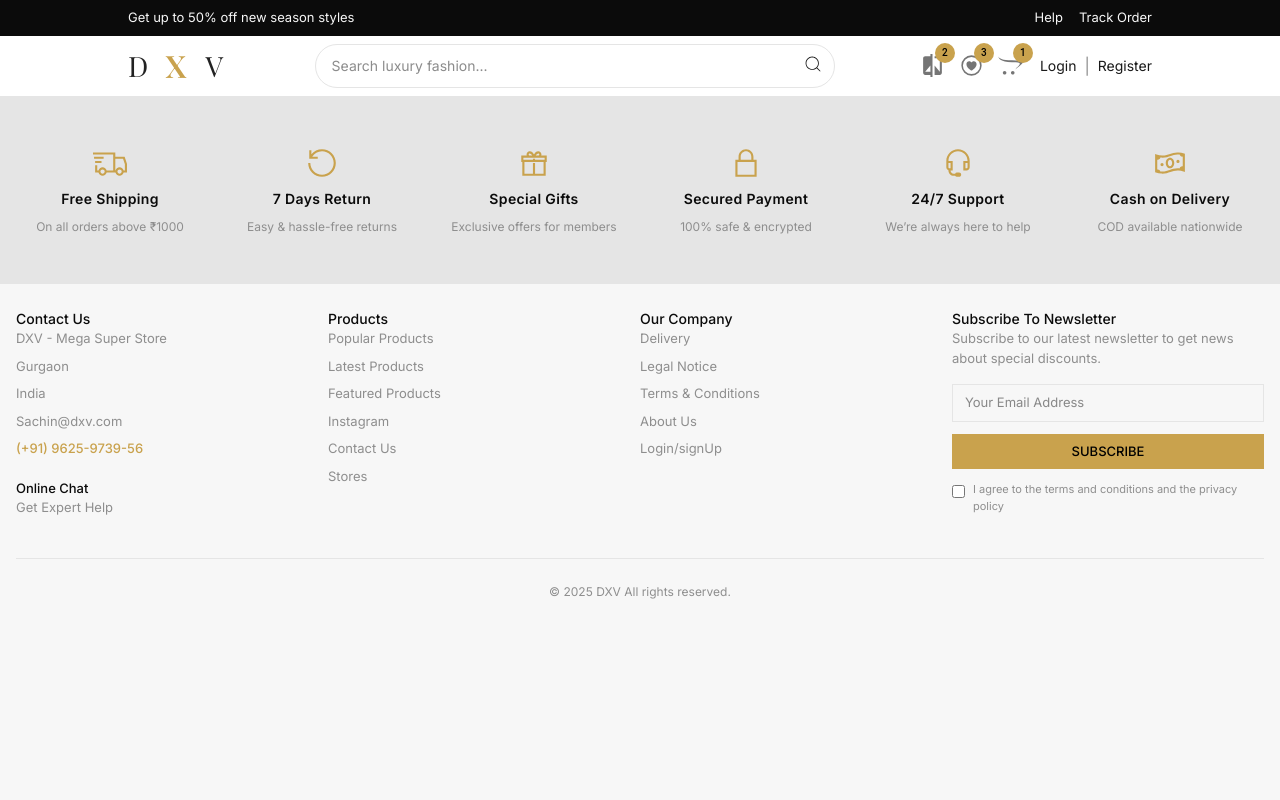
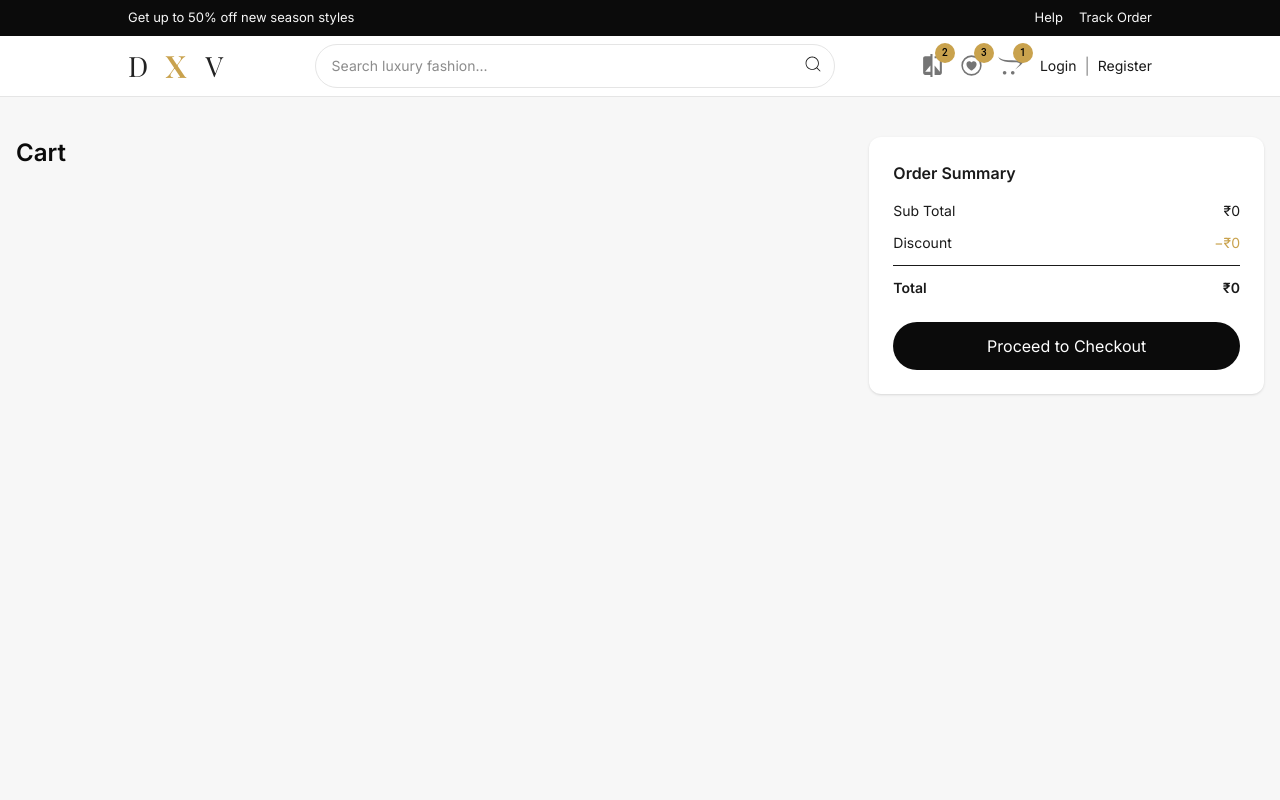
Before and after one commit to Sachin-Kr10/DXV, a React (Vite) app in the folder frontend/: page /cart in a window 1280 px wide. Shown: the top 800 px of the page. Built offline with nearby package versions, Linux system fonts and the light colour scheme.

Commit message:
added cart section with context

```diff
--- a/frontend/src/App.jsx
+++ b/frontend/src/App.jsx
@@ -5,6 +5,7 @@ import ProductDetailPage from './components/productdetail'
 import FooterFeature from './components/footerfeatures'
 import Footer from './components/footer'
 import ScrollToTop from './components/scrolltotop'
+import Cart from './components/cart'
 import { Routes,Route } from 'react-router'
 function App() {
 
@@ -15,6 +16,7 @@ function App() {
     <Routes>
       <Route path={"/"} exact={true} element={<Home/>} />
       <Route path={"product"} exact={true} element={<ProductDetailPage/>} />
+      <Route path={"cart"} exact={true} element={<Cart/>} />
     </Routes>
     <FooterFeature/>
     <Footer/>
--- /dev/null
+++ b/frontend/src/components/cart/index.jsx
@@ -0,0 +1,105 @@
+import { useCart } from "../cartcontext";
+import { FaTrash } from "react-icons/fa";
+
+export default function Cart() {
+  const {
+    cart,
+    increaseQty,
+    decreaseQty,
+    removeItem,
+    totals,
+  } = useCart();
+
+  return (
+    <section className="bg-[#F7F7F7] min-h-screen py-10">
+      <div className="max-w-7xl mx-auto px-4 grid grid-cols-1 lg:grid-cols-3 gap-8">
+
+        <div className="lg:col-span-2 space-y-6">
+          <h1 className="text-2xl font-semibold text-[#0B0B0B]">
+            Cart
+          </h1>
+
+          {cart.map((item, index) => (
+            <div
+              key={index}
+              className="flex gap-4 bg-white rounded-xl p-4 shadow-sm"
+            >
+              <img
+                src={item.image}
+                className="w-24 h-32 object-cover rounded-lg"
+              />
+
+              <div className="flex-1">
+                <h3 className="font-medium text-[#1A1A1A]">
+                  {item.title}
+                </h3>
+                <p className="text-sm text-[#8E8E8E]">
+                  Size {item.size} · Color {item.color}
+                </p>
+
+                <div className="flex items-center gap-3 mt-2">
+                  <span className="font-semibold">
+                    ₹{item.price}
+                  </span>
+                  <span className="line-through text-sm text-[#8E8E8E]">
+                    ₹{item.mrp}
+                  </span>
+                </div>
+
+                <div className="flex items-center gap-3 mt-3">
+                  <button
+                    onClick={() => decreaseQty(index)}
+                    className="w-8 h-8 rounded-full bg-[#F7F7F7]"
+                  >
+                    −
+                  </button>
+                  <span>{item.qty}</span>
+                  <button
+                    onClick={() => increaseQty(index)}
+                    className="w-8 h-8 rounded-full bg-[#F7F7F7]"
+                  >
+                    +
+                  </button>
+
+                  <button
+                    onClick={() => removeItem(index)}
+                    className="ml-auto text-[#8E8E8E]"
+                  >
+                    <FaTrash />
+                  </button>
+                </div>
+              </div>
+            </div>
+          ))}
+        </div>
+
+        <div className="bg-white rounded-xl p-6 shadow-sm h-fit">
+          <h2 className="font-semibold mb-4">
+            Order Summary
+          </h2>
+
+          <div className="space-y-3 text-sm">
+            <div className="flex justify-between">
+              <span>Sub Total</span>
+              <span>₹{totals.subtotal}</span>
+            </div>
+            <div className="flex justify-between">
+              <span>Discount</span>
+              <span className="text-[#C9A24D]">
+                −₹{totals.discount}
+              </span>
+            </div>
+            <div className="flex justify-between font-semibold border-t pt-3">
+              <span>Total</span>
+              <span>₹{totals.total}</span>
+            </div>
+          </div>
+
+          <button className="mt-6 w-full py-3 rounded-full bg-[#0B0B0B] text-white">
+            Proceed to Checkout
+          </button>
+        </div>
+      </div>
+    </section>
+  );
+}
--- /dev/null
+++ b/frontend/src/components/cartcontext/index.jsx
@@ -0,0 +1,100 @@
+import { createContext, useContext, useState, useMemo } from "react";
+
+const CartContext = createContext();
+
+export function CartProvider({ children }) {
+  const [cart, setCart] = useState([]);
+
+
+  const addToCart = (product, options) => {
+    setCart((prev) => {
+      const existing = prev.find(
+        (item) =>
+          item.id === product.id &&
+          item.color === options.color &&
+          item.size === options.size
+      );
+
+      if (existing) {
+        return prev.map((item) =>
+          item === existing
+            ? { ...item, qty: item.qty + options.qty }
+            : item
+        );
+      }
+
+      return [
+        ...prev,
+        {
+          id: product.id,
+          title: product.title,
+          price: product.price,
+          mrp: product.mrp,
+          image: product.variants[options.color].images[0],
+          color: options.color,
+          size: options.size,
+          qty: options.qty,
+        },
+      ];
+    });
+  };
+
+  // QTY CONTROLS
+  const increaseQty = (index) => {
+    setCart((prev) =>
+      prev.map((item, i) =>
+        i === index ? { ...item, qty: item.qty + 1 } : item
+      )
+    );
+  };
+
+  const decreaseQty = (index) => {
+    setCart((prev) =>
+      prev.map((item, i) =>
+        i === index && item.qty > 1
+          ? { ...item, qty: item.qty - 1 }
+          : item
+      )
+    );
+  };
+
+  // REMOVE
+  const removeItem = (index) => {
+    setCart((prev) => prev.filter((_, i) => i !== index));
+  };
+
+  // TOTALS
+  const totals = useMemo(() => {
+    const subtotal = cart.reduce(
+      (sum, item) => sum + item.price * item.qty,
+      0
+    );
+    const discount = cart.reduce(
+      (sum, item) => sum + (item.mrp - item.price) * item.qty,
+      0
+    );
+
+    return {
+      subtotal,
+      discount,
+      total: subtotal,
+    };
+  }, [cart]);
+
+  return (
+    <CartContext.Provider
+      value={{
+        cart,
+        addToCart,
+        increaseQty,
+        decreaseQty,
+        removeItem,
+        totals,
+      }}
+    >
+      {children}
+    </CartContext.Provider>
+  );
+}
+
+export const useCart = () => useContext(CartContext);
--- a/frontend/src/components/header/index.jsx
+++ b/frontend/src/components/header/index.jsx
@@ -117,11 +117,13 @@ function Header() {
             </Tooltip>
 
             <Tooltip title="Cart">
+              <Link to="/cart">
               <IconButton size="small">
                 <StyledBadge badgeContent={1}>
                   <FaOpencart size={25} />
                 </StyledBadge>
               </IconButton>
+              </Link>
             </Tooltip>
 
             <Link to="/login" className="lg:hidden">
--- a/frontend/src/components/productdetail/index.jsx
+++ b/frontend/src/components/productdetail/index.jsx
@@ -2,6 +2,7 @@ import { useState, useEffect } from "react";
 import { FaOpencart, FaStar } from "react-icons/fa";
 import { Link } from "react-router";
 import RelatedProduct from "../relatedproduct";
+import { useCart } from "../cartcontext";
 
 export default function ProductDetailPage() {
   /* ================= PRODUCT DATA ================= */
@@ -40,7 +41,7 @@ export default function ProductDetailPage() {
     },
   };
 
-  /* ================= REVIEWS ================= */
+
   const reviews = [
     { id: 1, name: "Rahul", rating: 5, text: "Amazing quality and fit." },
     { id: 2, name: "Aman", rating: 4, text: "Fabric feels premium." },
@@ -49,7 +50,7 @@ export default function ProductDetailPage() {
     { id: 5, name: "Nikhil", rating: 5, text: "Perfect oversized hoodie." },
   ];
 
-  /* ================= STATE ================= */
+
   const colors = Object.keys(product.variants);
   const [color, setColor] = useState(colors[0]);
   const [activeImage, setActiveImage] = useState(
@@ -58,6 +59,7 @@ export default function ProductDetailPage() {
   const [size, setSize] = useState(product.variants[color].sizes[0]);
   const [qty, setQty] = useState(1);
   const [added, setAdded] = useState(false);
+  const { addToCart, cart } = useCart();
 
   const [showAllReviews, setShowAllReviews] = useState(false);
   const [rating, setRating] = useState(0);
@@ -70,6 +72,13 @@ export default function ProductDetailPage() {
   }, [color]);
 
   const variant = product.variants[color];
+  const isInCart = cart.some(
+  (item) =>
+    item.id === product.id &&
+    item.color === color &&
+    item.size === size
+);
+
   const visibleReviews = showAllReviews ? reviews : reviews.slice(0, 4);
 
   return (
@@ -111,7 +120,11 @@ export default function ProductDetailPage() {
                   className={`rounded-lg overflow-hidden border
           ${activeImage === img ? "border-[#C9A24D]" : "border-[#E5E5E5]"}`}
                 >
-                <img src={img} className="aspect-square object-cover" alt="" />
+                  <img
+                    src={img}
+                    className="aspect-square object-cover"
+                    alt=""
+                  />
                 </button>
               ))}
             </div>
@@ -129,7 +142,9 @@ export default function ProductDetailPage() {
               <span className="text-xl sm:text-2xl font-semibold text-[#0B0B0B]">
                 ₹{product.price}
               </span>
-            <span className="line-through text-[#8E8E8E]">₹{product.mrp}</span>
+              <span className="line-through text-[#8E8E8E]">
+                ₹{product.mrp}
+              </span>
               <span className="text-sm font-medium text-[#C9A24D]">
                 {product.discount}
               </span>
@@ -190,7 +205,13 @@ export default function ProductDetailPage() {
               </button>
             </div>
             <button
-            onClick={() => setAdded(!added)}
+              onClick={() =>
+                addToCart(product, {
+                  color,
+                  size,
+                  qty,
+                })
+              }
               className="
               mt-2 w-full
               flex items-center justify-center gap-2
@@ -204,11 +225,18 @@ export default function ProductDetailPage() {
               active:scale-95
             "
             >
-            {!added && <FaOpencart size={15} />}
+              {/* {!added && <FaOpencart size={15} />}
               <span className="inline-block w-[90px] text-center">
                 {added ? <Link to="/cart">Go To Cart</Link> : "Add To Cart"}
               </span>
-            {added && <FaOpencart size={15} />}
+              {added && <FaOpencart size={15} />} */}
+
+              {!isInCart && <FaOpencart size={15} />}
+              <span className="inline-block w-[90px] text-center">
+                {isInCart ? <Link to="/cart">Go To Cart</Link> : "Add To Cart"}
+              </span>
+              {isInCart && <FaOpencart size={15} />}
+
             </button>
 
             <p className="text-sm text-[#8E8E8E]">{product.description}</p>
@@ -301,7 +329,7 @@ export default function ProductDetailPage() {
           </div>
         </div>
       </section>
-    <RelatedProduct RelatedProduct/>
+      <RelatedProduct RelatedProduct />
     </>
   );
 }
--- a/frontend/src/main.jsx
+++ b/frontend/src/main.jsx
@@ -3,11 +3,13 @@ import { createRoot } from 'react-dom/client'
 import {BrowserRouter} from 'react-router'
 import './styles/main.css'
 import App from './App.jsx'
-
+import { CartProvider } from './components/cartcontext/index.jsx'
 createRoot(document.getElementById('root')).render(
   <StrictMode>
     <BrowserRouter>
+    <CartProvider>
     <App />
+    </CartProvider>
     </BrowserRouter>
   </StrictMode>,
 )
```
Lines whose indentation alone changed are shown as unchanged.
